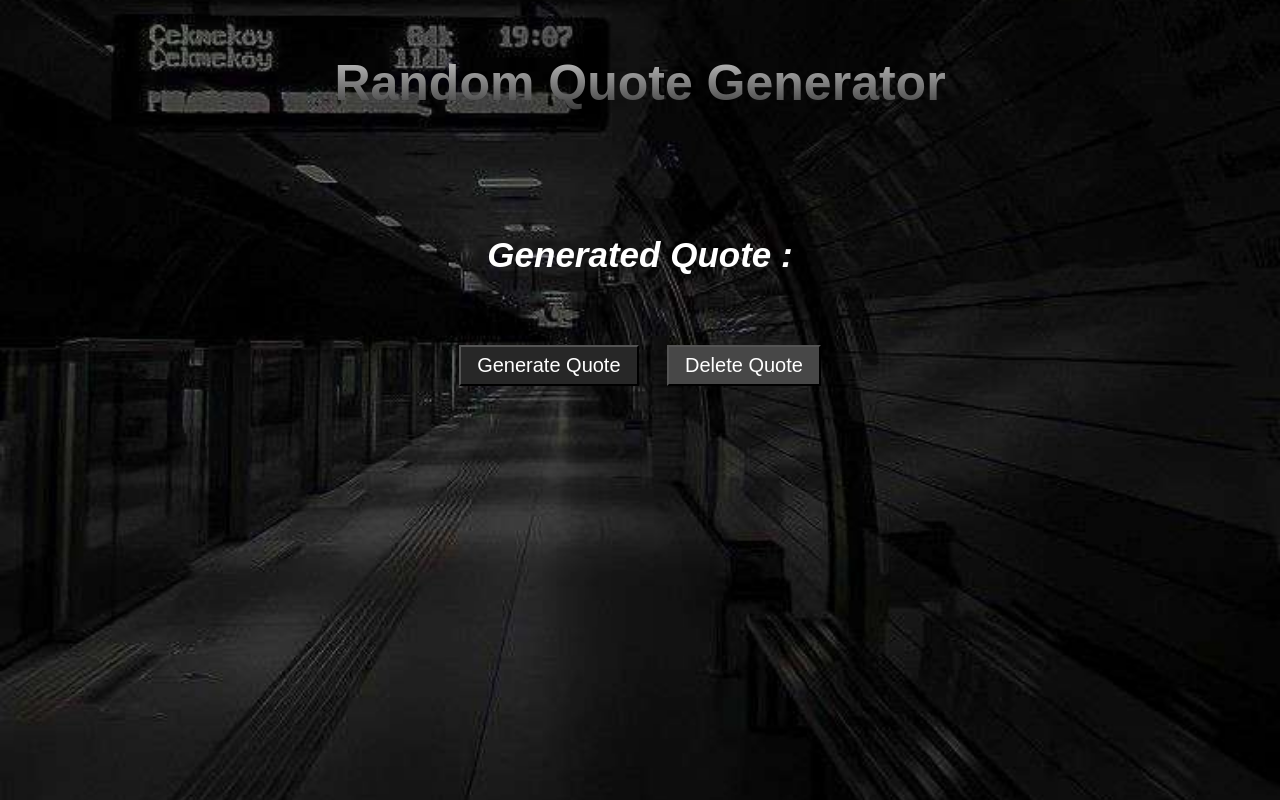
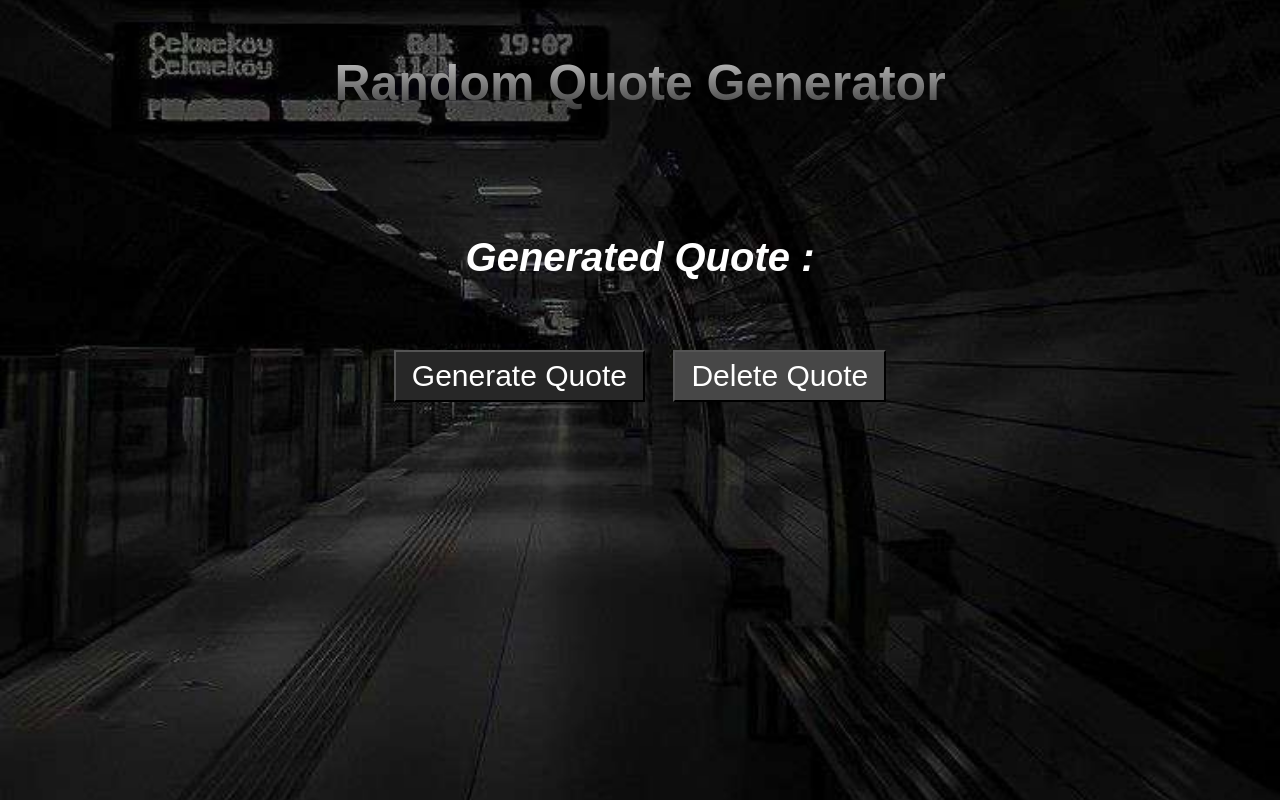
Before and after one commit to MohamadCode/Random-Quote, a plain HTML site: page index.html in a window 1280 px wide. Drawn offline with Linux system fonts and the light colour scheme; a web font is replaced by a local one.

Commit message:
styling-done

```diff
--- a/Style.css
+++ b/Style.css
@@ -25,7 +25,7 @@ body {
 }
 
 .genrted-quote {
-    font-size: 35px;
+    font-size: 40px;
     font-style: oblique;
     margin: 70px 0;
     color: transparent;
@@ -40,17 +40,20 @@ button {
 
 
 .genrate-quotebtn {
-    font-size: 20px;
+    font-size: 30px;
     padding: 7px 16px;
     margin: 0px 12px;
     color: white;
     background-color: #272727;
+    cursor: pointer;
 }
 
 .delete-quotebtn {
-    font-size: 20px;
+    font-size: 30px;
     padding: 7px 16px;
     margin: 0px 12px;
     color: white;
     background-color: #474747;
+    cursor: pointer;
+
 }
```
